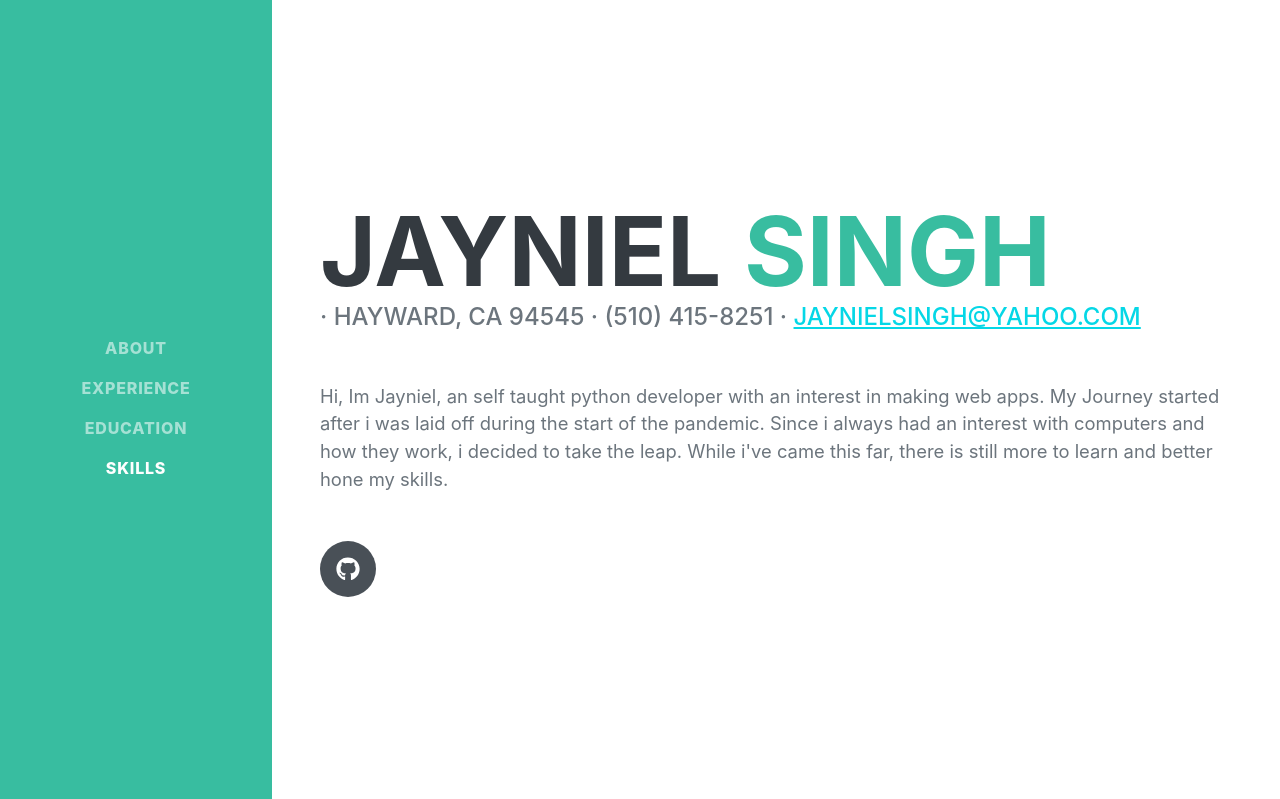
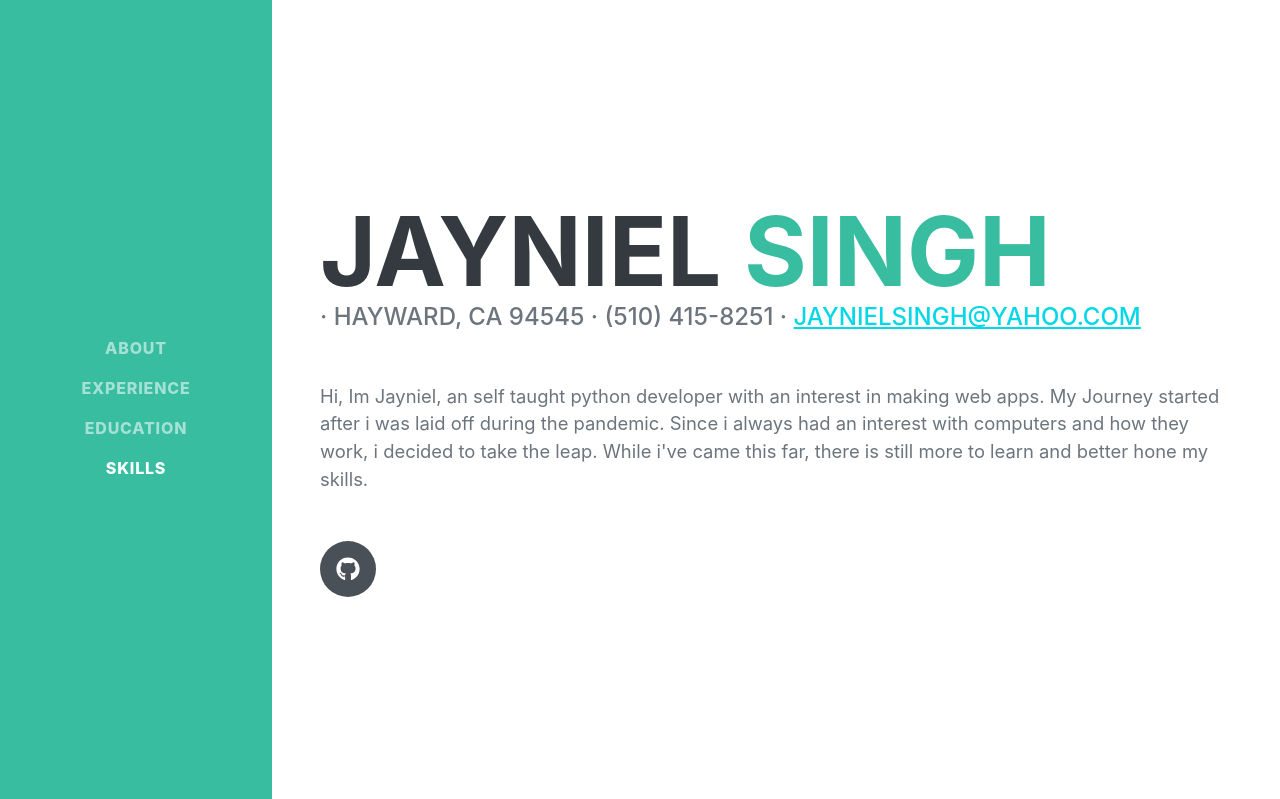
Before and after one commit to jaynielsingh/CV_Github, a Flask app: page / in a window 1280 px wide. Shown: the top 799 px of the page. Run offline with Flask 2, Linux system fonts and the light colour scheme; some libraries are stand-ins or nearby versions; some web fonts are replaced.

Commit message:
update index.html

```diff
--- a/templates/index.html
+++ b/templates/index.html
@@ -53,11 +53,9 @@
                         <a href="mailto:name@email.com">jaynielsingh@yahoo.com</a>
                     </div>
                     <p class="lead mb-5">Hi, Im Jayniel, an self taught python developer with an interest in making web
-                        apps. My Journey started after i was laid off during the start of the pandemic. Since i always
+                        apps. My Journey started after i was laid off during the pandemic. Since i always
                         had an interest with computers and how they work, i decided to take the leap. While i've came
-                        this
-                        far, there is still
-                        more to learn and better hone my skills.
+                        this far, there is still more to learn and better hone my skills.
                     </p>
                     <div class="social-icons">
                         <!-- <a class="social-icon" href="#!"><i class="fab fa-linkedin-in"></i></a> -->
```
